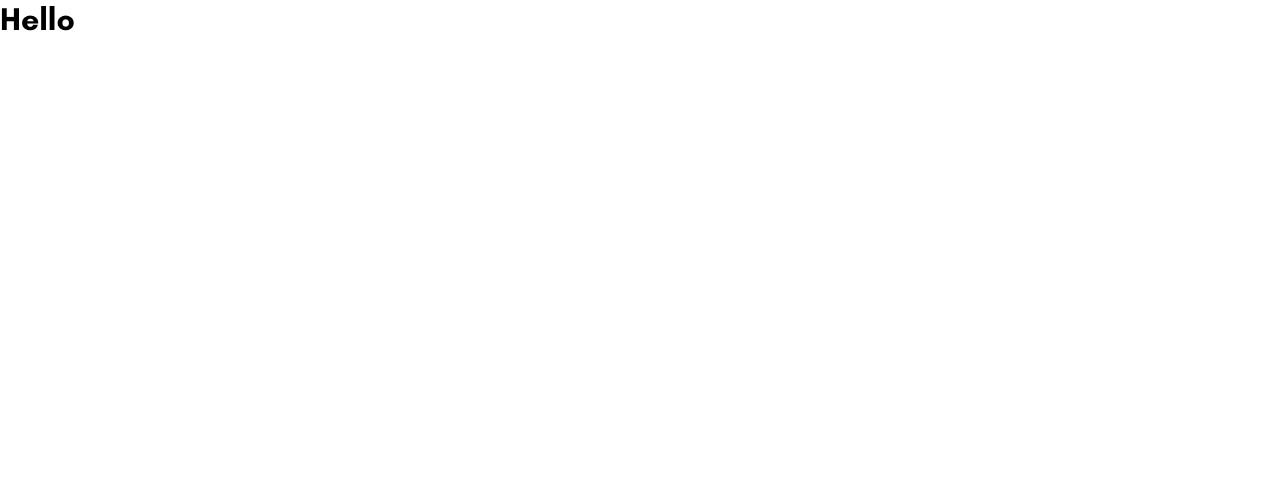
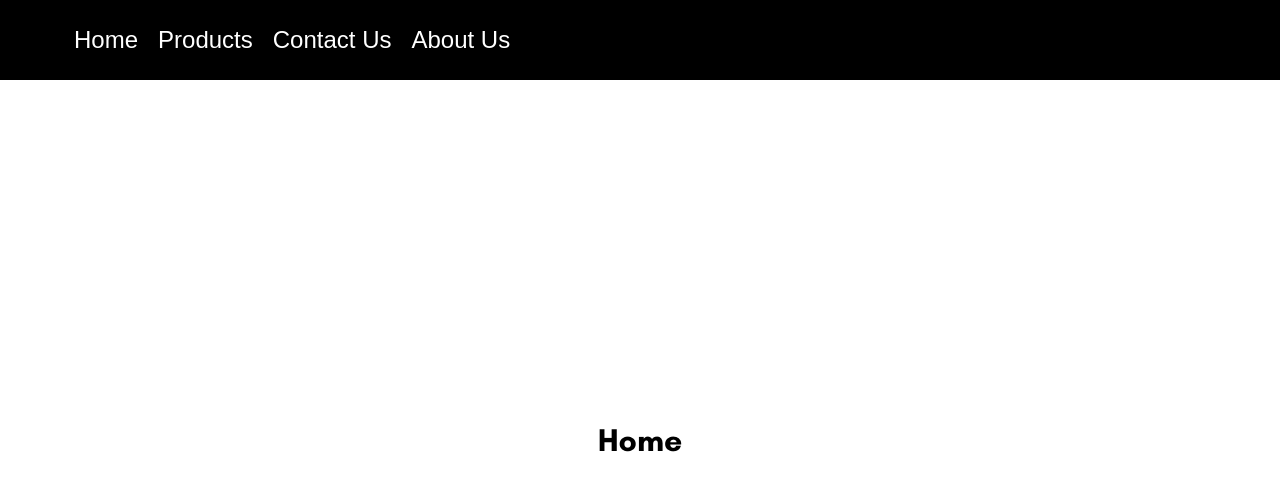
Before and after one commit to Jwill617Boston/StyledCompReact, a React (Create React App) app: page / in a window 1280 px wide. Shown: the top 490 px of the page. Built offline with nearby package versions, Linux system fonts and the light colour scheme.

Commit message:
NavBar and Home

```diff
--- a/src/App.js
+++ b/src/App.js
@@ -1,13 +1,21 @@
 import { Routes, Route } from "react-router-dom";
 import { useEffect } from "react";
-import { useDispatch, useSelector } from "react-redux";
+import styled from "styled-components";
+import NavBar from "./components/Navbar/NavBar";
+import Home from "./pages/Home/Home";
 
-
+const Container = styled.div`
+   display: flex;
+   justify-content: center;
+`;
 
 const App = () => {
    return (
       <>
-         <h1>Hello</h1>
+         <NavBar />
+         <Routes>
+            <Route path="/" element={<Home />} />
+         </Routes>
       </>
    );
 };
--- /dev/null
+++ b/src/components/Navbar/NavBar.jsx
@@ -0,0 +1,56 @@
+import React, { useState } from "react";
+import styled from "styled-components";
+import { Link } from "react-router-dom";
+import {
+   NavbarContainer,
+   LeftContainer,
+   RightContainer,
+   NavbarExtendedContainer,
+   NavbarInnerContainer,
+   NavbarLinkContainer,
+   NavbarLink,
+   Logo,
+   OpenLinksButton,
+   NavbarLinkExtended,
+} from "./navbar.styled";
+
+const NavBar = () => {
+   const [extendNavbar, setExtendNavbar] = useState(false);
+
+   return (
+      <>
+         <NavbarContainer extendNavbar={extendNavbar}>
+            <NavbarInnerContainer>
+               <LeftContainer>
+                  <NavbarLinkContainer>
+                     <NavbarLink to="/"> Home</NavbarLink>
+                     <NavbarLink to="/"> Products</NavbarLink>
+                     <NavbarLink to="/"> Contact Us</NavbarLink>
+                     <NavbarLink to="/"> About Us</NavbarLink>
+                     <OpenLinksButton
+                        onClick={() => {
+                           setExtendNavbar((curr) => !curr);
+                        }}
+                     >
+                        {extendNavbar ? <>&#10005;</> : <> &#8801;</>}
+                     </OpenLinksButton>
+                  </NavbarLinkContainer>
+               </LeftContainer>
+               <RightContainer>
+                  <Logo src=""></Logo>
+               </RightContainer>
+            </NavbarInnerContainer>
+            {extendNavbar && (
+               <NavbarExtendedContainer>
+                  <NavbarLinkExtended to="/"> Home</NavbarLinkExtended>
+                  <NavbarLinkExtended to="/">Products</NavbarLinkExtended>
+                  <NavbarLinkExtended to="/">Contact Us</NavbarLinkExtended>
+                  <NavbarLinkExtended to="/"> About Us</NavbarLinkExtended>
+               </NavbarExtendedContainer>
+            )}
+         </NavbarContainer>
+      </>
+   );
+};
+
+export default NavBar;
--- /dev/null
+++ b/src/components/Navbar/navbar.styled.js
@@ -0,0 +1,86 @@
+import styled from "styled-components";
+import { Link } from "react-router-dom";
+
+export const NavbarContainer = styled.nav`
+   width: 100%;
+   height: 80px;
+   background-color: black;
+   display: flex;
+   flex-direction: column;
+   @media (min-width: 740px) {
+      height: 80px;
+   }
+`;
+
+export const LeftContainer = styled.div`
+   flex: 70%;
+   display: flex;
+   color: red;
+   align-items: center;
+   padding-left: 5%;
+`;
+
+export const RightContainer = styled.div`
+   flex: 30%;
+   display: flex;
+   justify-content: flex-end;
+   padding-right: 50px;
+`;
+
+export const NavbarInnerContainer = styled.div`
+   width: 100%;
+   height: 80px;
+   display: flex;
+`;
+
+export const NavbarLinkContainer = styled.div`
+   display: flex;
+`;
+
+export const NavbarLink = styled(Link)`
+   color: white;
+   font-size: x-large;
+   font-family: Arial, Helvetica, sans-serif;
+   text-decoration: none;
+   margin: 10px;
+   @media (max-width: 740px) {
+      display: none;
+   }
+`;
+
+export const NavbarLinkExtended = styled(Link)`
+   color: white;
+   font-size: x-large;
+   font-family: Arial, Helvetica, sans-serif;
+   text-decoration: none;
+   margin: 10px;
+`;
+
+export const Logo = styled.img`
+   margin: 10px;
+   max-width: 180px;
+   height: auto;
+`;
+
+export const OpenLinksButton = styled.button`
+   width: 70px;
+   height: 50px;
+   background: none;
+   border: none;
+   color: white;
+   font-size: 45px;
+   cursor: pointer;
+   @media (min-width: 740px) {
+      display: none;
+   }
+`;
+
+export const NavbarExtendedContainer = styled.div`
+   display: flex;
+   flex-direction: column;
+   align-items: center;
+   background: black;
+   @media (min-width: 740px) {
+      display: none;
+   }
+`;
--- a/src/layout/RequiredAuth.jsx
+++ b/src/layout/RequiredAuth.jsx
@@ -1,6 +1,5 @@
 import { useLocation, Navigate, Outlet } from "react-router-dom";
 import useAuth from "../utilities/useAuth";
-import { getAuth } from "firebase/auth";
 
 const RequireAuth = () => {
    const { auth } = useAuth();
@@ -9,7 +8,7 @@ const RequireAuth = () => {
    return auth.uid ? (
       <Outlet />
    ) : (
-      <Navigate to="home" state={{ from: location }} replace />
+      <Navigate to="/" state={{ from: location }} replace />
    );
 };
 
--- /dev/null
+++ b/src/pages/Home/Home.jsx
@@ -0,0 +1,16 @@
+import React from "react";
+import styled from "styled-components";
+
+import { Container } from "./home.styled";
+
+const Home = () => {
+   return (
+      <>
+         <Container>
+            <h1>Home</h1>
+         </Container>
+      </>
+   );
+};
+
+export default Home;
--- /dev/null
+++ b/src/pages/Home/home.styled.js
@@ -0,0 +1,8 @@
+import styled from "styled-components";
+
+export const Container = styled.div`
+   display: flex;
+   height: calc(100vh - 80px);
+   align-items: center;
+   justify-content: center;
+`;
```
Also changed, not shown: src/layout/Layout.jsx (+1 -7 lines).
